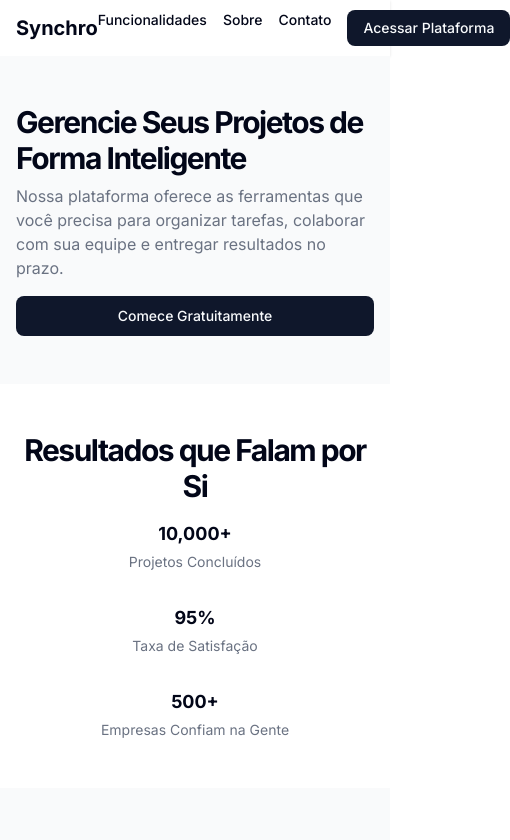
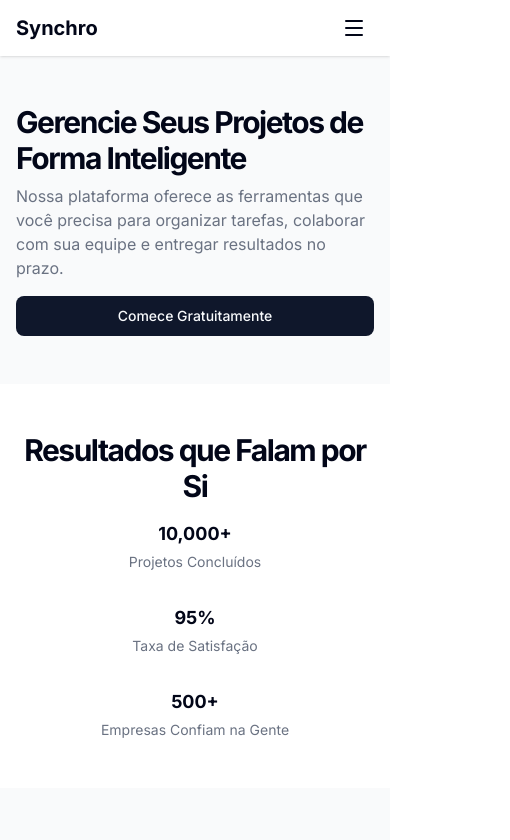
Before and after one commit to LSthemagic/project-manager-frontend, a Next.js app: page / in a window 390 px wide. Shown: the top 840 px of the page, 510 px wide, since content can reach past the window. Built offline with nearby package versions, Linux system fonts and the light colour scheme; no server answers.

Commit message:
Feat: Ajuste da Landing page e responsividade da navbar

```diff
--- a/app/_components/Header.tsx
+++ b/app/_components/Header.tsx
@@ -1,13 +1,24 @@
+'use client';
+
 import Link from 'next/link';
+import { useState } from 'react';
 import { Button } from '@/components/ui/button';
+import { Menu, X } from 'lucide-react';
 
 export function Header() {
+  const [isMenuOpen, setIsMenuOpen] = useState(false);
+
+  const toggleMenu = () => {
+    setIsMenuOpen(!isMenuOpen);
+  };
+
   return (
-    <header className="px-4 lg:px-6 h-14 flex items-center bg-white shadow-sm dark:bg-gray-950">
+    <header className="px-4 lg:px-6 h-14 flex items-center bg-white shadow-sm dark:bg-gray-950 relative">
       <Link href="/" className="flex items-center justify-center">
         <span className="text-xl font-bold">Synchro</span>
       </Link>
-      <nav className="ml-auto flex gap-4 sm:gap-6">
+
+      <nav className="ml-auto hidden md:flex gap-4 sm:gap-6 items-center">
         <Link className="text-sm font-medium hover:underline underline-offset-4" href="#features">
           Funcionalidades
         </Link>
@@ -21,6 +32,52 @@ export function Header() {
           <Link href="/auth/login">Acessar Plataforma</Link>
         </Button>
       </nav>
+
+
+      <button
+        className="ml-auto md:hidden p-2"
+        onClick={toggleMenu}
+        aria-label="Toggle menu"
+      >
+        {isMenuOpen ? (
+          <X className="h-6 w-6" />
+        ) : (
+          <Menu className="h-6 w-6" />
+        )}
+      </button>
+
+      {isMenuOpen && (
+        <div className="absolute top-14 left-0 right-0 bg-white dark:bg-gray-950 shadow-lg border-t md:hidden z-50">
+          <nav className="flex flex-col p-4 space-y-4">
+            <Link
+              className="text-sm font-medium hover:underline underline-offset-4 py-2"
+              href="#features"
+              onClick={() => setIsMenuOpen(false)}
+            >
+              Funcionalidades
+            </Link>
+            <Link
+              className="text-sm font-medium hover:underline underline-offset-4 py-2"
+              href="#about"
+              onClick={() => setIsMenuOpen(false)}
+            >
+              Sobre
+            </Link>
+            <Link
+              className="text-sm font-medium hover:underline underline-offset-4 py-2"
+              href="/contact"
+              onClick={() => setIsMenuOpen(false)}
+            >
+              Contato
+            </Link>
+            <Button asChild className="mt-4">
+              <Link href="/auth/login" onClick={() => setIsMenuOpen(false)}>
+                Acessar Plataforma
+              </Link>
+            </Button>
+          </nav>
+        </div>
+      )}
     </header>
   );
 }
--- a/app/page.tsx
+++ b/app/page.tsx
@@ -48,7 +48,7 @@ export default async function LandingPage() {
           </div>
         </section>
 
-        <section id="stats" className="w-full py-12 md:py-24 lg:py-32">
+        <section id="stats" className="w-full py-12 md:py-24 lg:py-32 flex justify-center">
           <div className="container grid items-center justify-center gap-4 px-4 text-center md:px-6">
             <div className="space-y-3">
               <h2 className="text-3xl font-bold tracking-tighter md:text-4xl/tight">
@@ -72,7 +72,7 @@ export default async function LandingPage() {
           </div>
         </section>
 
-        <section id="features" className="w-full py-12 md:py-24 lg:py-32 bg-gray-50 dark:bg-gray-900">
+        <section id="features" className="w-full py-12 md:py-24 lg:py-32 bg-gray-50 dark:bg-gray-900 flex justify-center">
           <div className="container px-4 md:px-6">
             <div className="flex flex-col items-center justify-center space-y-4 text-center">
               <div className="space-y-2">
@@ -99,7 +99,7 @@ export default async function LandingPage() {
           </div>
         </section>
 
-        <section id="about" className="w-full py-12 md:py-24 lg:py-32">
+        <section id="about" className="w-full py-12 md:py-24 lg:py-32 flex justify-center">
           <div className="container grid items-center justify-center gap-4 px-4 text-center md:px-6">
             <div className="space-y-3">
               <h2 className="text-3xl font-bold tracking-tighter md:text-4xl/tight">
```
